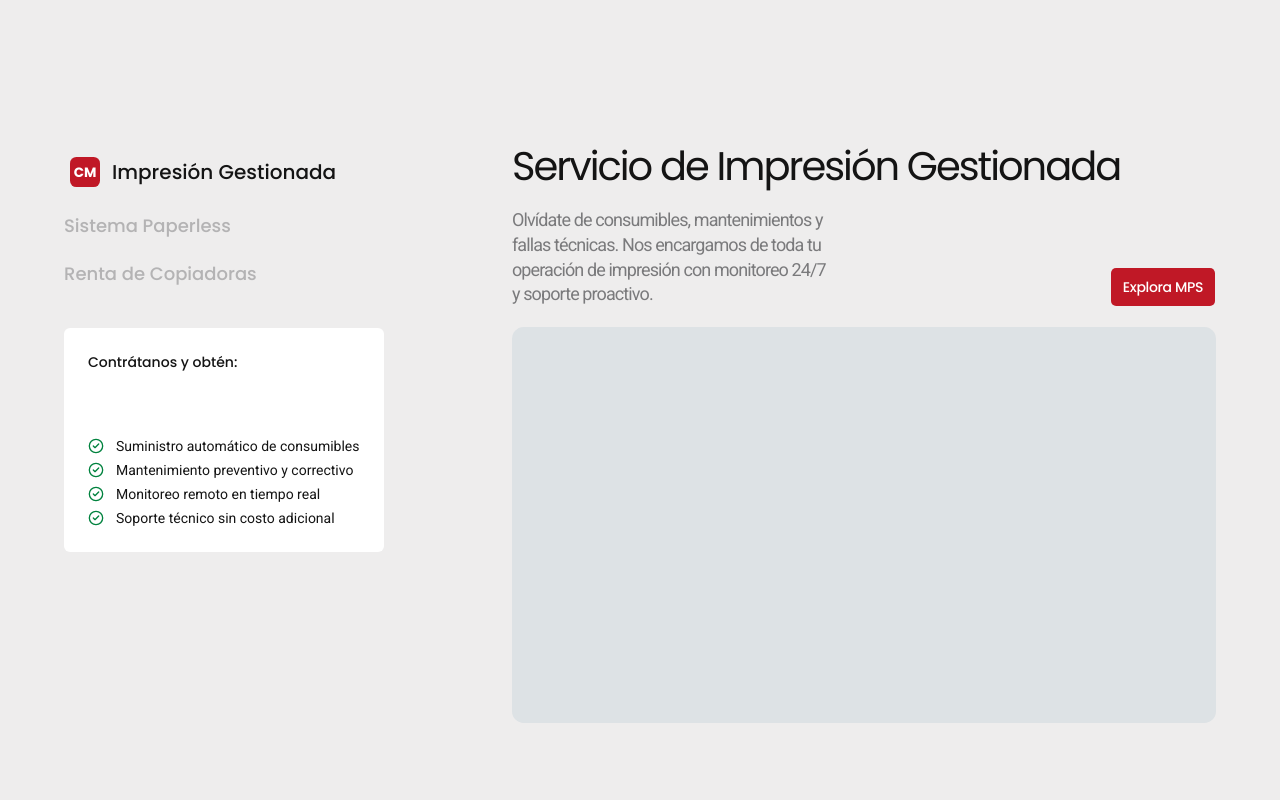
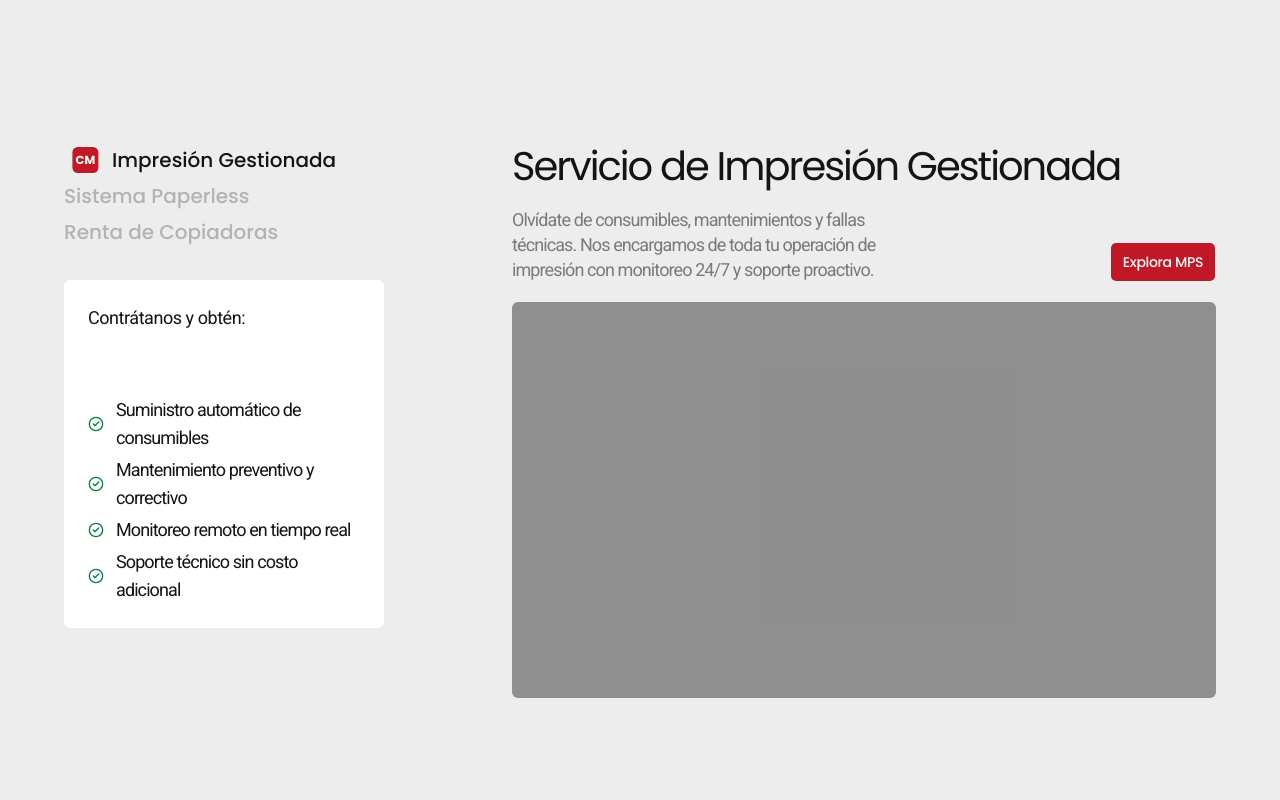
Before and after one commit to pablocrramos/cmmty-landing-page, a Next.js app: page / in a window 1280 px wide. Shown: the part 900-1700 px from the top of the page. Built offline with nearby package versions, Linux system fonts and the light colour scheme.

Commit message:
reworking navigation styles

```diff
--- a/src/components/molecules/BenefitsCard.tsx
+++ b/src/components/molecules/BenefitsCard.tsx
@@ -3,12 +3,14 @@ import { CheckItem } from "@/components/atoms/CheckItem";
 export function BenefitsCard({ benefits }: { benefits: string[] }) {
   return (
     <div className="bg-card w-5/6 rounded-[0.38rem] p-6">
-      <p className="font-heading text-foreground mb-4 text-sm font-medium">
+      <p className="text-foreground mb-4 text-lg font-normal tracking-tight">
         Contrátanos y obtén:
       </p>
-      <ul className="text-md mt-16 flex flex-col gap-1">
+      <ul className="mt-16 flex flex-col gap-1 text-lg tracking-tighter">
         {benefits.map((benefit) => (
-          <CheckItem key={benefit}>{benefit}</CheckItem>
+          <CheckItem key={benefit}>
+            {<p className="text-lg">{benefit}</p>}
+          </CheckItem>
         ))}
       </ul>
     </div>
--- a/src/components/molecules/ServiceBlock.tsx
+++ b/src/components/molecules/ServiceBlock.tsx
@@ -10,7 +10,7 @@ export function ServiceBlock({ service }: { service: Service }) {
             {service.heading}
           </h1>
           <div className="flex flex-col gap-6 md:flex-row md:justify-between">
-            <p className="text-muted-foreground mt-5 w-[45%] text-lg leading-snug tracking-tighter font-stretch-normal">
+            <p className="text-muted-foreground mt-5 w-[55%] text-lg leading-snug tracking-tighter font-stretch-normal">
               {service.description}
             </p>
             <div className="flex items-end">
@@ -20,7 +20,7 @@ export function ServiceBlock({ service }: { service: Service }) {
         </div>
       </div>
       {/* Image placeholder */}
-      <div className="bg-muted mt-5 aspect-video w-full rounded-xl" />
+      <div className="mt-5 aspect-video w-full rounded-[0.38rem] bg-black/40" />
     </div>
   );
 }
--- a/src/components/molecules/ServiceNav.tsx
+++ b/src/components/molecules/ServiceNav.tsx
@@ -17,18 +17,18 @@ export function ServiceNav({
         {services.map((service) => {
           const isActive = service.id === activeId;
           return (
-            <li key={service.id} className="relative flex items-center">
+            <li key={service.id} className="relative flex max-h-8 items-center">
               <button
                 type="button"
                 onClick={() => onSelect(service.id)}
                 className={cn(
-                  "font-heading flex items-center gap-3 rounded-lg py-2 text-left text-lg transition-colors",
+                  "font-heading flex items-center gap-3 rounded-lg py-2 text-left text-xl transition-colors",
                   isActive
                     ? "text-foreground font-bold"
                     : "text-muted-foreground/50 hover:text-muted-foreground font-medium",
                 )}
               >
-                {isActive && <LogoStandAlone className="scale-75 pr-2" />}
+                {isActive && <LogoStandAlone className="scale-65 pr-2" />}
                 {!isActive && <span>{service.label}</span>}
               </button>
               {isActive && (
--- a/src/components/sections/ServicesShowcase.tsx
+++ b/src/components/sections/ServicesShowcase.tsx
@@ -70,7 +70,7 @@ export function ServicesShowcase() {
         <div className="flex gap-12 lg:gap-16">
           {/* Left column — sticky */}
           <div className="hidden w-96 shrink-0 lg:block">
-            <div className="sticky top-24 space-y-8">
+            <div className="sticky top-40 space-y-8">
               <ServiceNav activeId={activeId} onSelect={handleSelect} />
               <BenefitsCard benefits={activeService.benefits} />
             </div>
```
